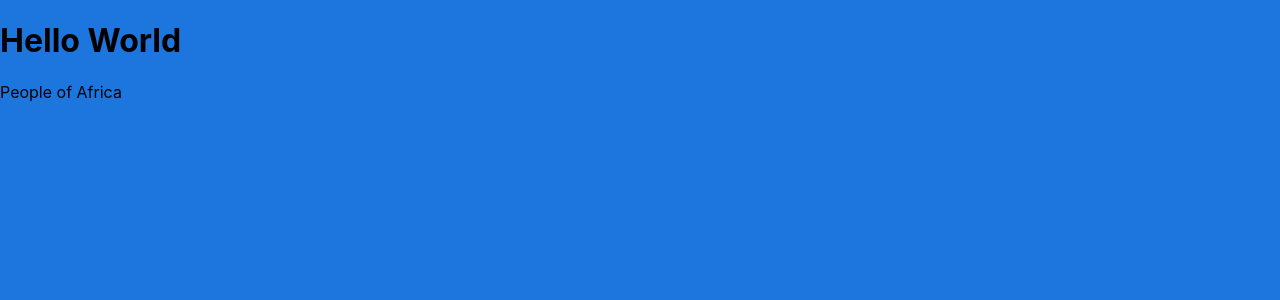
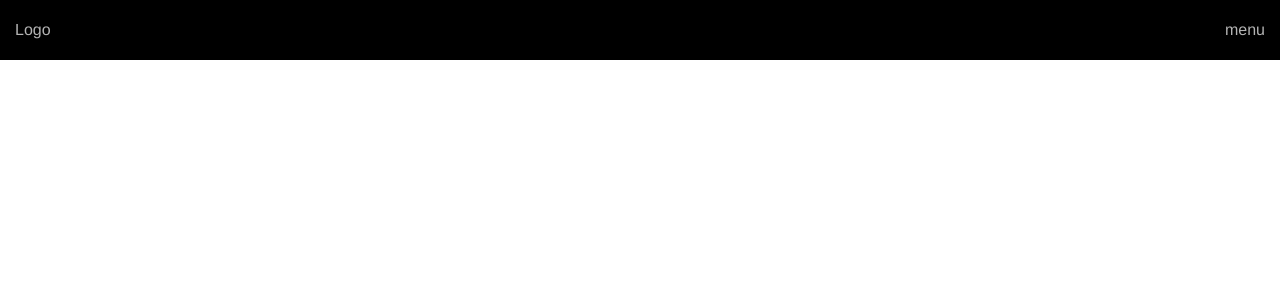
Before and after one commit to Emetila/spotify-app, a React (Create React App) app: page / in a window 1280 px wide. Shown: the top 300 px of the page. Built offline with nearby package versions, Linux system fonts and the light colour scheme.

Commit message:
header initiated

```diff
--- a/src/app/App.js
+++ b/src/app/App.js
@@ -1,13 +1,18 @@
 import logo from '../logo.svg';
 import './App.css';
+import {LandingPageHeader} from './components/LandingPageHeader'
 
 export function App() {
   return (
     <div>
-      <h1>Hello World</h1>
-        <p> People of Africa</p>
+      <LandingPageHeader />
     </div>
   );
 }
 
-export default App;
+// returns JSX, and the naming is PascalCase
+// This is a functional component
+// Component name must be written in PascalCase
+// NavigationBar
+
+// not navigationbar, navigation-bar, navigation_bar
--- a/src/app/components/LandingPageHeader.css
+++ b/src/app/components/LandingPageHeader.css
@@ -1,10 +1,8 @@
-.App-header {
+.header {
+    height: 60px;
     background-color: black;
-    min-height: 100vh;
     display: flex;
-    flex-direction: column;
     align-items: center;
-    justify-content: center;
-    font-size: calc(10px + 2vmin);
-    color: white;
-  }
+    justify-content: space-between;
+    padding: 0 15px;
+}
--- a/src/app/components/LandingPageHeader.jsx
+++ b/src/app/components/LandingPageHeader.jsx
@@ -1,20 +1,8 @@
 import './LandingPageHeader.css'
-import { Component } from 'react'
 
-export class LandingPageHeader extends Component {
-    constructor(){
-        super()
-    }
-    render(){
-        return (<header className='header'>
-            <div className='logo'>/</div>
-            <div className='menu'>
-                <li>Premium</li>
-                <li>Support</li>
-                <li>Download</li>
-                <li>Sign up</li>
-                <li>Log in</li>
-            </div>
-        </header>)
-    }
+export const LandingPageHeader = () => {
+    return (<header className='header'>
+        <div className="logo">Logo</div>
+        <div className="menu">menu</div>
+    </header>)
 }
--- a/src/index.css
+++ b/src/index.css
@@ -1,12 +1,12 @@
 body {
   margin: 0;
   padding: 0;
-  font-family: -apple-system, BlinkMacSystemFont, 'Segoe UI', 'Roboto', 'Oxygen',
-    'Ubuntu', 'Cantarell', 'Fira Sans', 'Droid Sans', 'Helvetica Neue',
-    sans-serif;
+  font-family: 'Helvetica Neue',-apple-system, BlinkMacSystemFont, 'Segoe UI', 'Roboto', 'Oxygen',
+    'Ubuntu', 'Cantarell', 'Fira Sans', 'Droid Sans', sans-serif;
   -webkit-font-smoothing: antialiased;
   -moz-osx-font-smoothing: grayscale;
-  background-color: #1D75DE;
+  /* background-color: black; */
+  color: #B3B3B3;
   font-size: 16px;
 }
 
```
